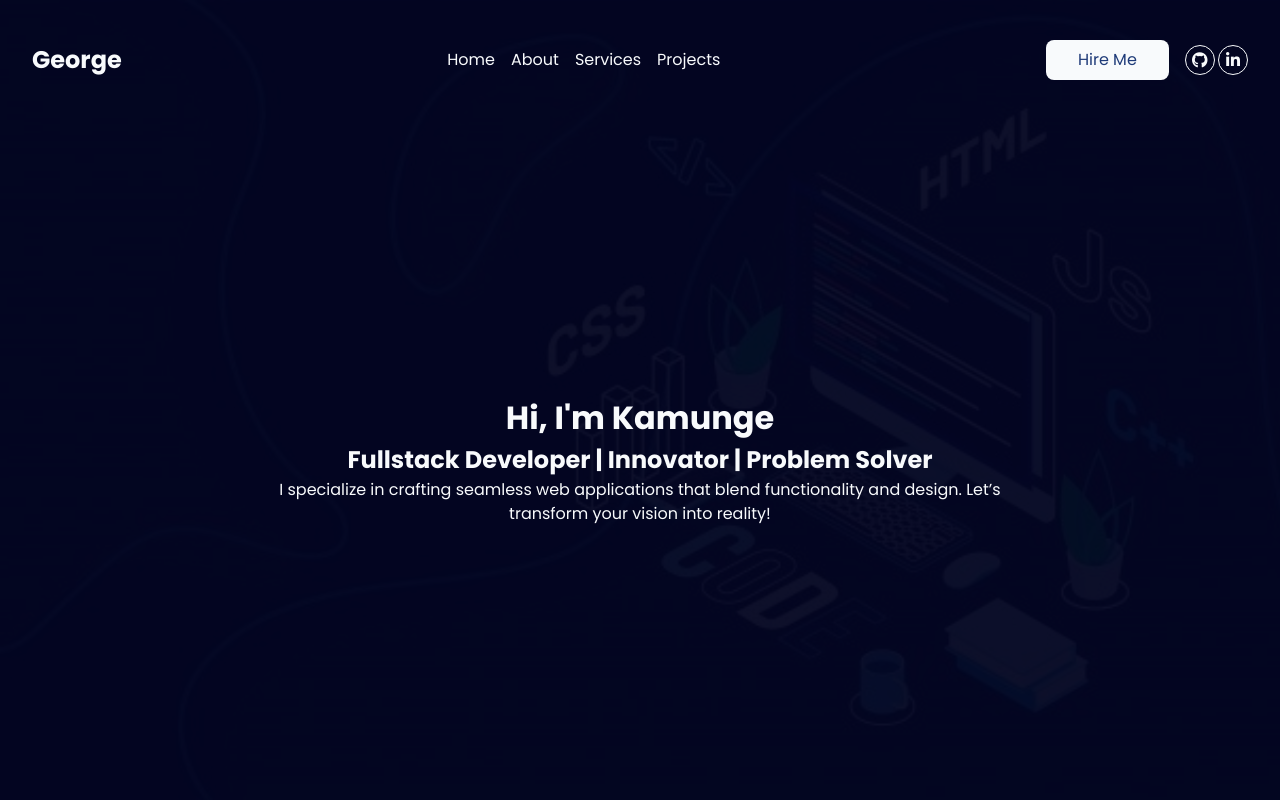
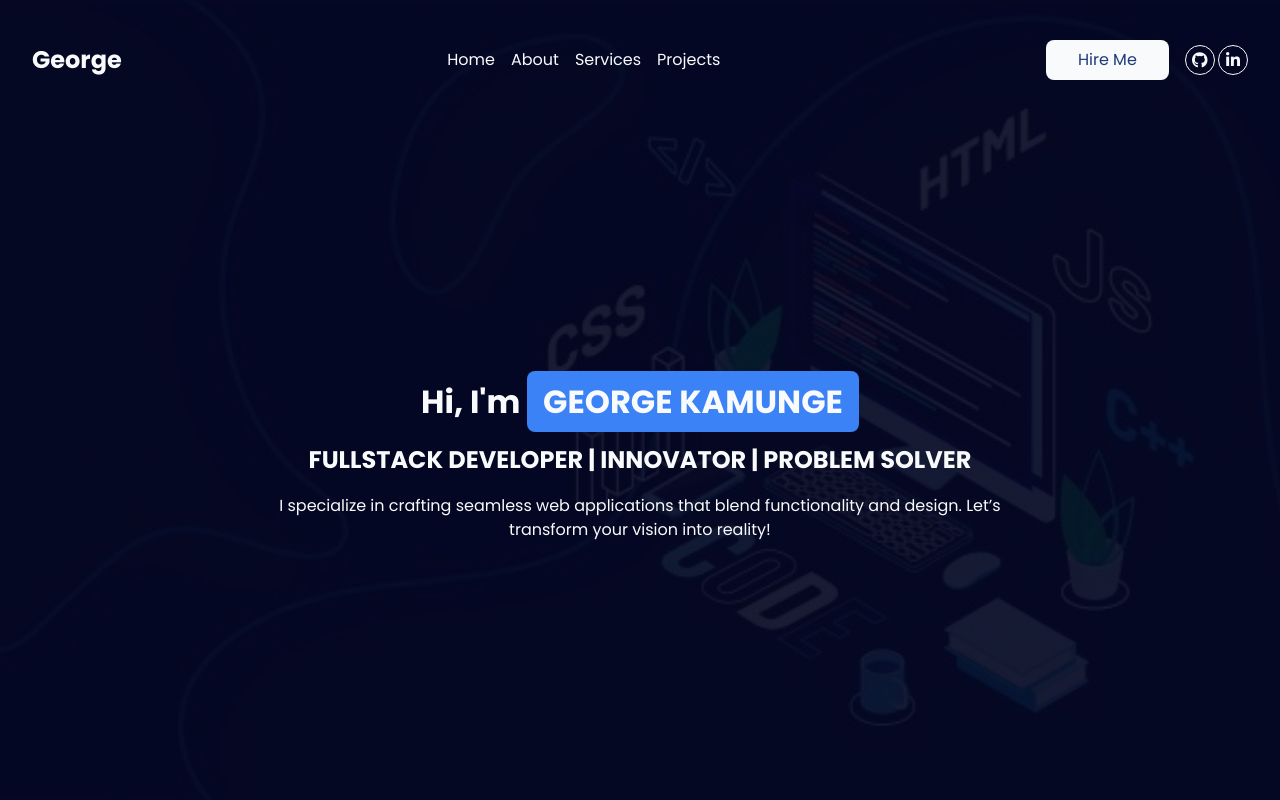
Before and after one commit to Ratified/Portfolio-Website, a React (Vite) app: page / in a window 1280 px wide. Shown: the top 800 px of the page. Built offline with nearby package versions, Linux system fonts and the light colour scheme.

Commit message:
Final touches

```diff
--- a/src/components/Hero.tsx
+++ b/src/components/Hero.tsx
@@ -1,7 +1,7 @@
 const Hero = () => {
   return (
     <div className="hero">
-      <h1>Hi, I'm Kamunge</h1>
+      <h1>Hi, I'm <span className="topG">GEORGE KAMUNGE</span></h1>
       <h2>Fullstack Developer | Innovator | Problem Solver</h2>
       <p>
         I specialize in crafting seamless web applications that blend functionality and design. Let’s transform your vision into reality!
--- a/src/css/main.css
+++ b/src/css/main.css
@@ -139,6 +139,12 @@ section {
   font-weight: bold;
 }
 
+.topG {
+  background-color: #3B82F6;
+  border-radius: 0.5rem;
+  padding: 0.5rem 1rem;
+}
+
 .header {
   background: url("/images/background.jpeg") no-repeat center center/cover;
   background-attachment: fixed;
@@ -196,12 +202,16 @@ section {
   display: flex;
   justify-content: center;
   align-items: center;
+  gap: 1rem;
   flex-direction: column;
   text-align: center;
   position: relative;
   z-index: 1000;
   width: 60%;
   margin-inline: auto;
+}
+.header .hero h2 {
+  text-transform: uppercase;
 }
 
 .header::after {
@@ -212,7 +222,7 @@ section {
   width: 100%;
   height: 100%;
   background-color: #02041f;
-  opacity: 0.95;
+  opacity: 0.9;
   z-index: 1;
 }
 
--- a/src/scss/main.scss
+++ b/src/scss/main.scss
@@ -69,6 +69,12 @@ section {
 //   display: none;
 // }
 
+.topG{
+  background-color: variables.$color-light-blue;
+  border-radius: 0.5rem;
+  padding: 0.5rem 1rem;
+}
+
 
 //Header styles
 .header {
@@ -130,6 +136,7 @@ section {
   .hero {
     min-height: calc(100vh - (variables.$header-height));
     @include mixins.flex-center;
+    gap: 1rem;
     flex-direction: column;
     text-align: center;
     position: relative;
@@ -137,6 +144,10 @@ section {
     width: 60%;
     // background-color: red;
     margin-inline: auto;
+
+    h2{
+      text-transform: uppercase;
+    }
   }
 }
 
@@ -148,7 +159,7 @@ section {
   width: 100%;
   height: 100%;
   background-color: variables.$color-main;
-  opacity: 0.95;
+  opacity: 0.9;
   z-index: 1;
 }
 
```
Also changed, not shown: 1 other file (tests, documents, lock files or other folders).
